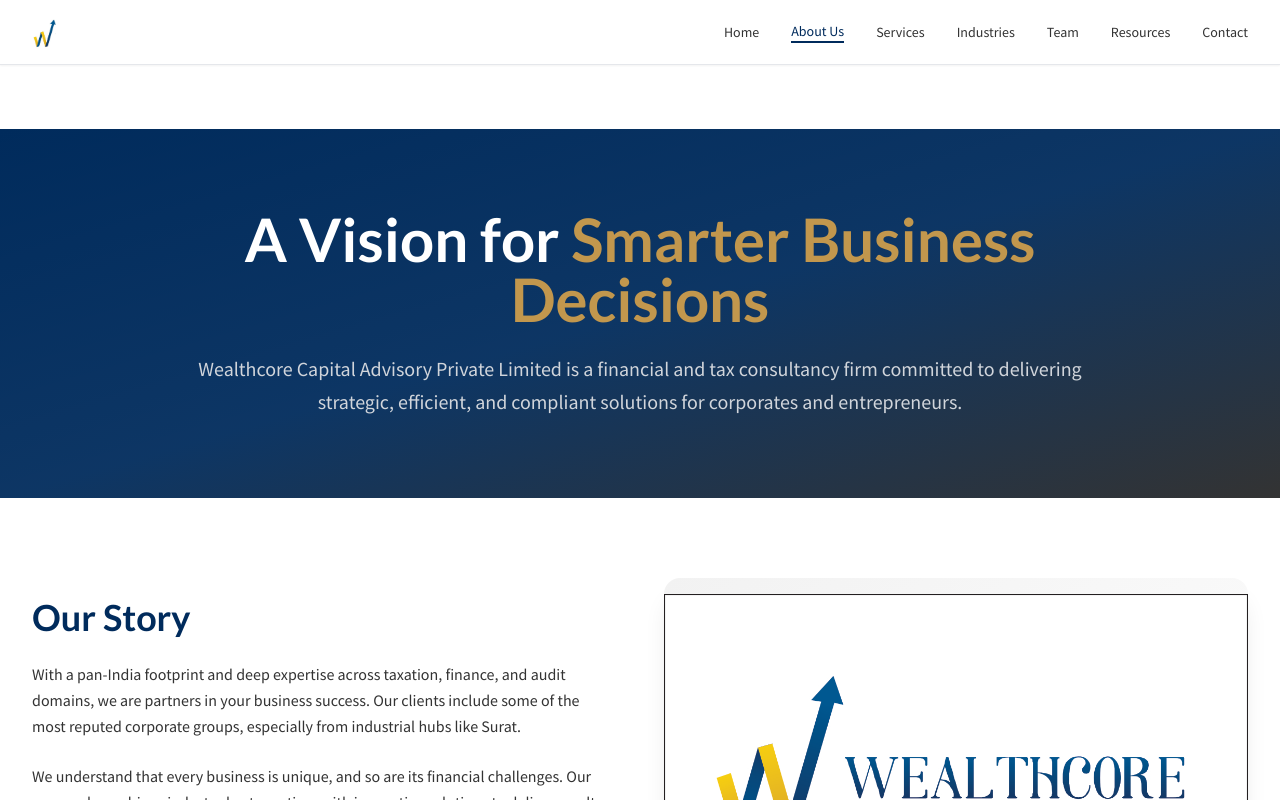
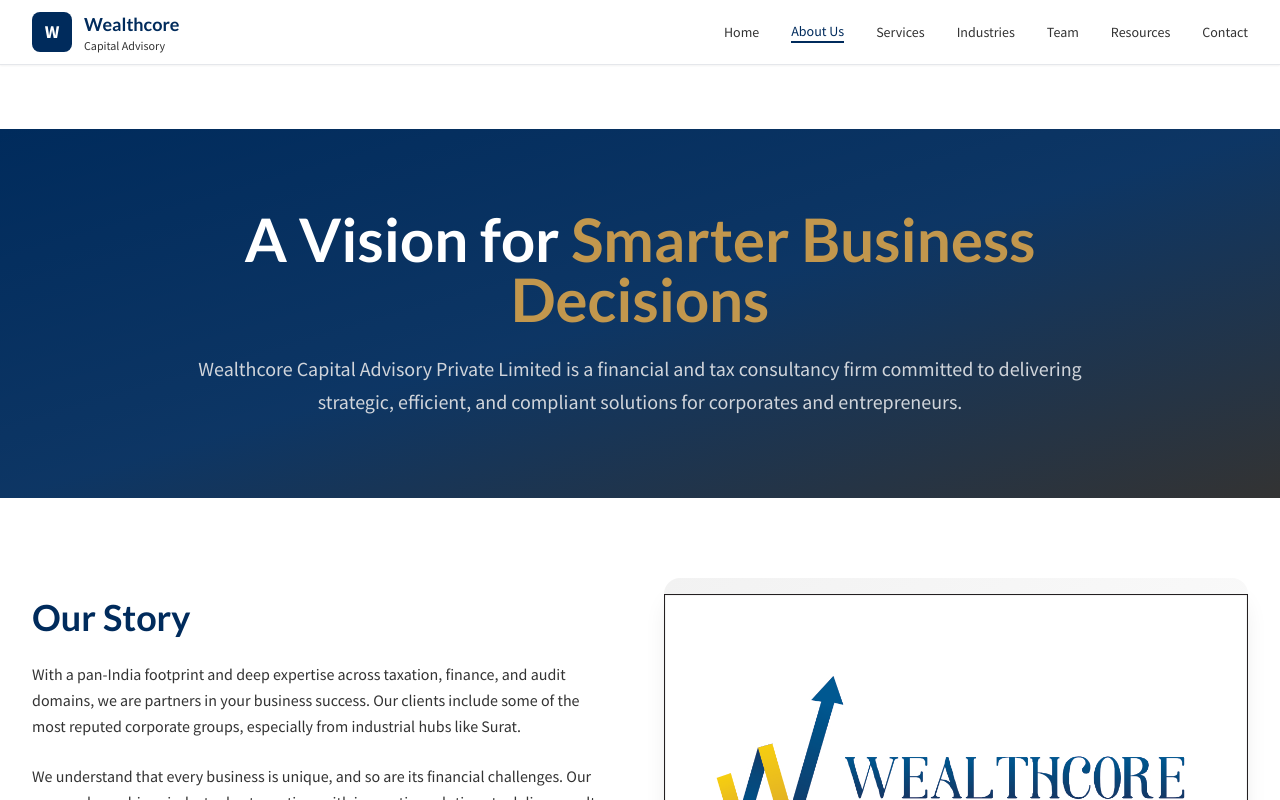
Before and after one commit to Selomegech/wealthcore-web-nexus, a React (Vite) app: page /about in a window 1280 px wide. Shown: the top 800 px of the page. Built offline with nearby package versions, Linux system fonts and the light colour scheme.

Commit message:
Refactor: No changes to logo in header and footer

```diff
--- a/src/components/Footer.tsx
+++ b/src/components/Footer.tsx
@@ -9,11 +9,13 @@ const Footer = () => {
           {/* Company Info */}
           <div className="col-span-1 md:col-span-2">
             <div className="flex items-center space-x-3 mb-4">
-              <img
-                src="/lovable-uploads/fd9b967f-8777-4b7f-bed3-a8f76bbcd3cf.png"
-                alt="Wealthcore Logo"
-                className="h-10 w-auto brightness-0 invert"
-              />
+              <div className="w-10 h-10 bg-gold rounded-lg flex items-center justify-center">
+                <span className="text-white font-bold text-lg">W</span>
+              </div>
+              <div className="flex flex-col">
+                <span className="font-heading font-bold text-white text-lg">Wealthcore</span>
+                <span className="text-sm text-gray-300">Capital Advisory Private Limited</span>
+              </div>
             </div>
             <p className="text-gray-300 text-sm leading-relaxed mb-4">
               Empowering businesses with strategic financial insights that drive growth and ensure compliance.
--- a/src/components/Navbar.tsx
+++ b/src/components/Navbar.tsx
@@ -24,11 +24,13 @@ const Navbar = () => {
         <div className="flex justify-between items-center h-16">
           {/* Logo */}
           <Link to="/" className="flex items-center space-x-3">
-            <img
-              src="/lovable-uploads/fd9b967f-8777-4b7f-bed3-a8f76bbcd3cf.png"
-              alt="Wealthcore Logo"
-              className="h-10 w-auto"
-            />
+            <div className="w-10 h-10 bg-navy rounded-lg flex items-center justify-center">
+              <span className="text-white font-bold text-lg">W</span>
+            </div>
+            <div className="flex flex-col">
+              <span className="font-heading font-bold text-navy text-lg">Wealthcore</span>
+              <span className="text-xs text-charcoal">Capital Advisory</span>
+            </div>
           </Link>
 
           {/* Desktop Navigation */}
```
